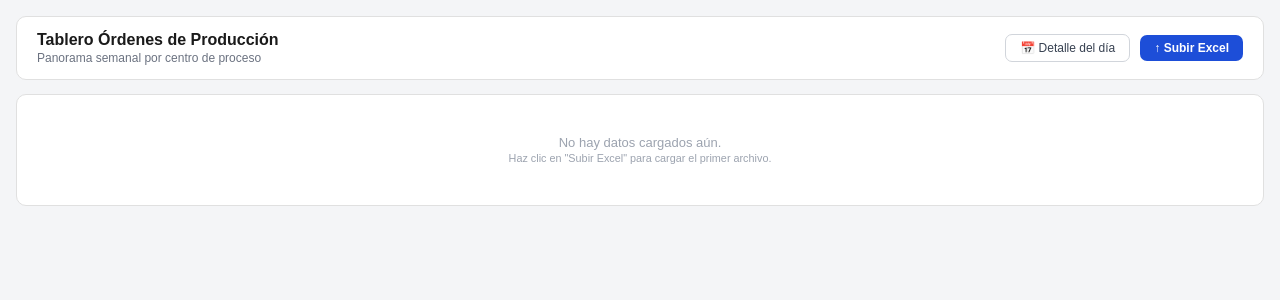
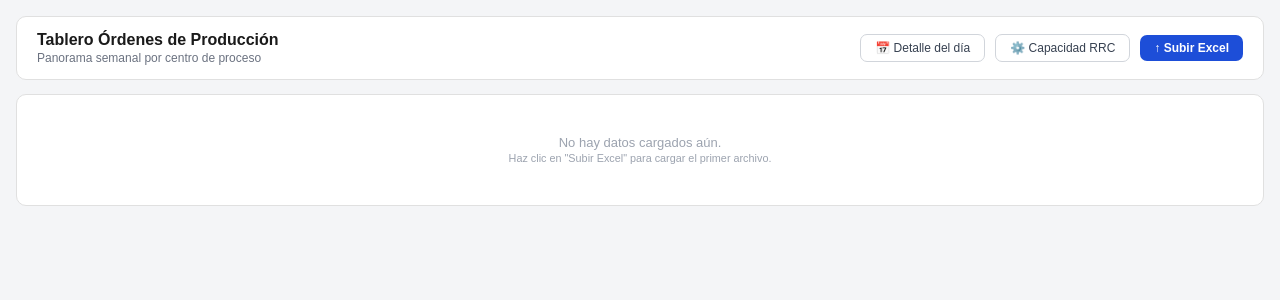
Before and after one commit to CoditeqViviana/tablero-op, a Flask app: page / in a window 1280 px wide. Shown: the top 300 px of the page. Run offline with Flask 3, Linux system fonts and the light colour scheme.

Commit message:
Update index.html

```diff
--- a/templates/index.html
+++ b/templates/index.html
@@ -103,6 +103,7 @@ tr:hover:not(.total-row) td{background:#fafafa}
   <div class="hdr-right">
     {% if data %}<div class="updated">Actualizado: <strong>{{ data.updated_at }}</strong></div>{% endif %}
     <a href="/dia" style="font-size:12px;padding:6px 14px;border:1px solid #d1d5db;border-radius:7px;background:#fff;color:#374151;text-decoration:none">📅 Detalle del día</a>
+    <a href="/capacidad" style="font-size:12px;padding:6px 14px;border:1px solid #d1d5db;border-radius:7px;background:#fff;color:#374151;text-decoration:none">⚙️ Capacidad RRC</a>
     <button class="upload-btn" onclick="openModal()">&#8593; Subir Excel</button>
   </div>
 </div>
```
